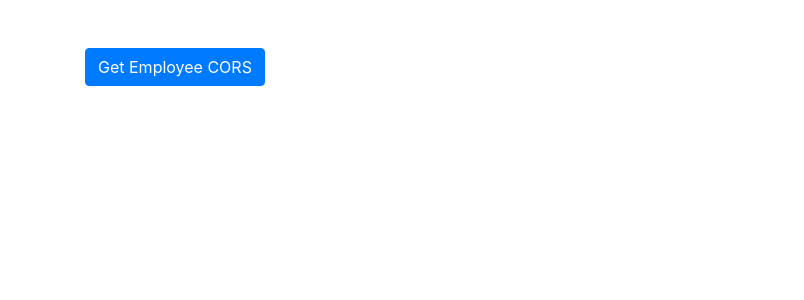
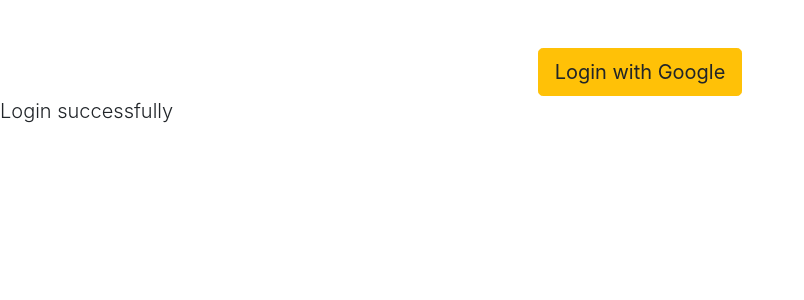
Before and after one commit to pkErbynn/tcms-ui-ng, an Angular app: page /home in a window 1280 px wide. Before the commit this address led to /. Shown: the top 300 px of the page, without its empty margins (0-804 px from the left). Built offline with nearby package versions, Linux system fonts and the light colour scheme.

Commit message:
add auth comp with btn

```diff
--- a/src/app/app-routing.module.ts
+++ b/src/app/app-routing.module.ts
@@ -1,14 +1,16 @@
 import { NgModule } from '@angular/core';
 import { Routes, RouterModule } from '@angular/router';
 import { HomepageComponent } from './homepage/homepage.component';
+import { AutthComponent } from './autth/autth.component';
 
 
 const routes: Routes = [
-  {path: '', component: HomepageComponent},
+  { path: '', component: AutthComponent},
   // {path: 'homepage', component: HomepageComponent},
 
   // { path : '', redirectTo : 'users', pathMatch : 'full'}
 
+  { path: 'home', component: HomepageComponent }
 ];
 
 @NgModule({
--- a/src/app/app.component.html
+++ b/src/app/app.component.html
@@ -1 +1,15 @@
-<app-homepage></app-homepage>
+<!-- <app-autth></app-autth>
+
+<router-outlet></router-outlet> -->
+
+
+
+<div class="container">
+  <div class="row">
+    <div class="col-md-12">
+      <app-autth></app-autth>
+    </div>
+  </div>
+</div>
+
+<router-outlet></router-outlet>
--- a/src/app/app.module.ts
+++ b/src/app/app.module.ts
@@ -7,9 +7,10 @@ import { AppComponent } from './app.component';
 import { HttpClientModule } from '@angular/common/http';
 import { ProjectService } from './services/project.service';
 import { HomepageComponent } from './homepage/homepage.component';
+import { AutthComponent } from './autth/autth.component';
 
 @NgModule({
-  declarations: [AppComponent, HomepageComponent],
+  declarations: [AppComponent, HomepageComponent, AutthComponent],
   imports: [
     BrowserModule,
     AppRoutingModule,
--- /dev/null
+++ b/src/app/autth/autth.component.html
@@ -0,0 +1,8 @@
+
+<div class="container">
+  <div class="row">
+    <div class="col text-center">
+      <button class="btn btn-warning btn-lg mt-5" routerLink="/home">Login with Google</button>
+    </div>
+  </div>
+</div>
--- /dev/null
+++ b/src/app/autth/autth.component.ts
@@ -0,0 +1,15 @@
+import { Component, OnInit } from '@angular/core';
+
+@Component({
+  selector: 'app-autth',
+  templateUrl: './autth.component.html',
+  styleUrls: ['./autth.component.css']
+})
+export class AutthComponent implements OnInit {
+
+  constructor() { }
+
+  ngOnInit() {
+  }
+
+}
--- a/src/app/homepage/homepage.component.html
+++ b/src/app/homepage/homepage.component.html
@@ -1,9 +1 @@
-<div class="container">
-  <div class="row">
-    <div class="col-6">
-      <button class="btn btn-primary mt-5" (click)="onRetrieve()">
-        Get Employee CORS
-      </button>
-    </div>
-  </div>
-</div>
+<p class="lead">Login successfully</p>
--- a/src/index.html
+++ b/src/index.html
@@ -16,7 +16,7 @@
 </head>
 
 <body>
-  <app-root></app-root>
+  <app-root>Loading...</app-root>
 </body>
 
 </html>
```
Also changed, not shown: src/app/autth/autth.component.css (added), 1 other file (tests, documents, lock files or other folders).
